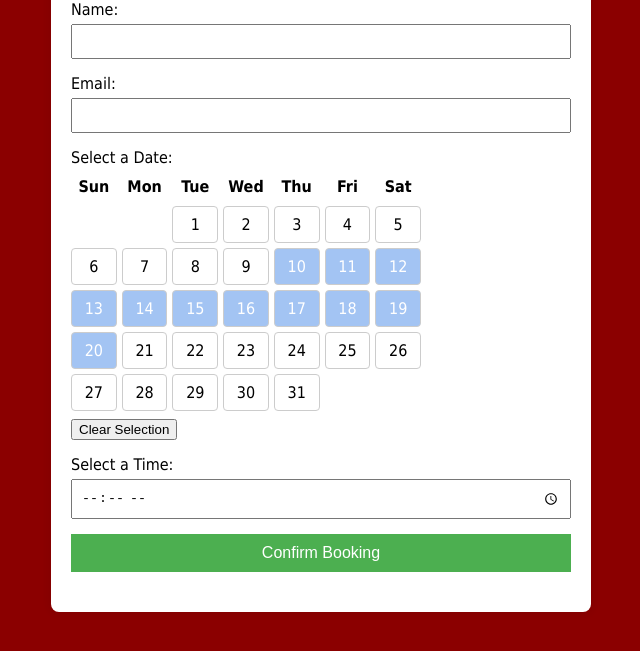
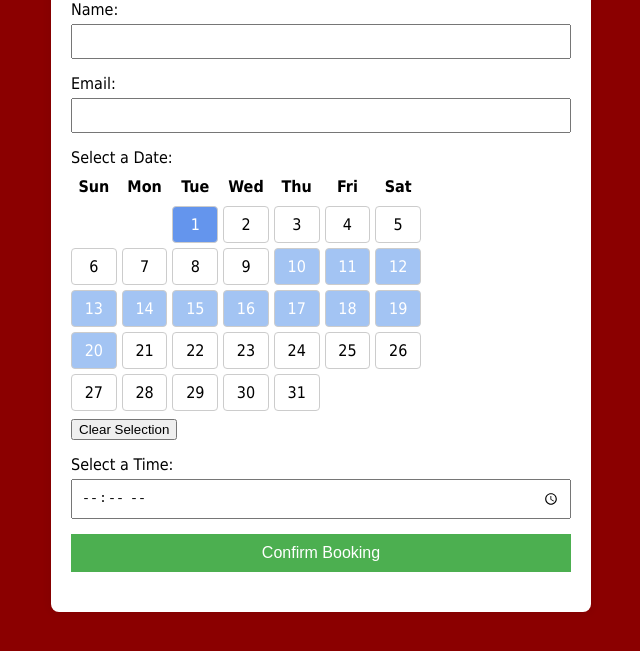
Before and after one commit to zeynepatabek/Book-An-Appointment, a plain HTML site: page index.html in a window 1280 px wide. In both pictures the pointer is over the element 514 px from the left and 353 px from the top of the page. Shown: the part 129-780 px from the top of the page, without its empty margins (319-959 px from the left). Drawn offline with Linux system fonts and the light colour scheme.

Commit message:
Update style.css

```diff
--- a/style.css
+++ b/style.css
@@ -26,7 +26,6 @@ label {
   margin-bottom: 5px;
 }
 
-/* Inputs styling */
 input[type="text"],
 input[type="email"],
 input[type="date"],
@@ -37,7 +36,6 @@ input[type="hidden"] {
   box-sizing: border-box;
 }
 
-/* Submit button */
 input[type="submit"] {
   background-color: #4CAF50;
   color: white;
@@ -48,13 +46,12 @@ input[type="submit"] {
   font-size: 16px;
 }
 
-/* Message display */
 #message {
   margin-top: 20px;
   font-weight: bold;
 }
 
-/* Calendar container grid */
+/* Calendar styles */
 #calendar {
   display: grid;
   grid-template-columns: repeat(7, 1fr);
@@ -102,3 +99,11 @@ input[type="submit"] {
   cursor: not-allowed !important;
   pointer-events: none !important;
 }
+
+/* Hover effect for clickable days */
+.day:not(.disabled):hover {
+  background-color: #6495ED; /* CornflowerBlue */
+  color: white;
+  cursor: pointer;
+  transition: background-color 0.3s ease;
+}
```
